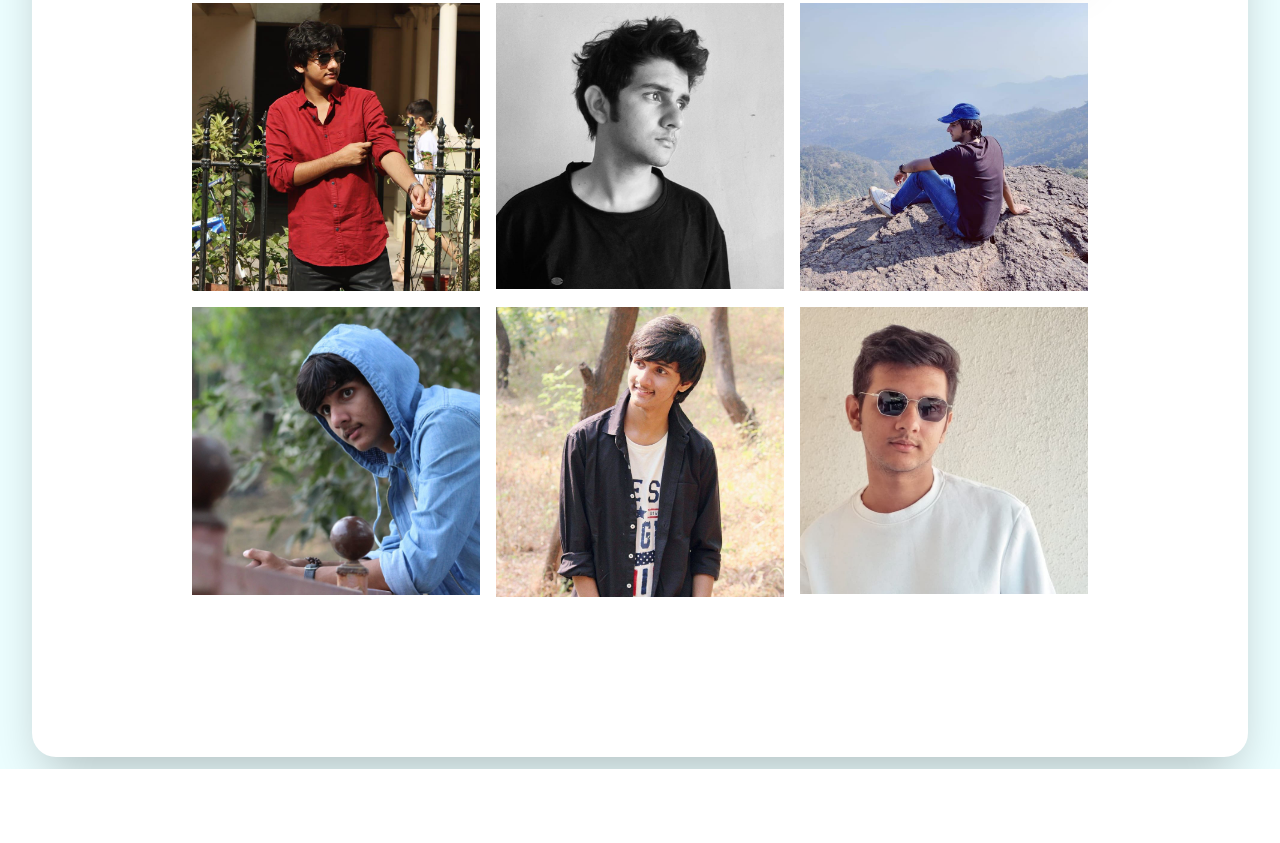
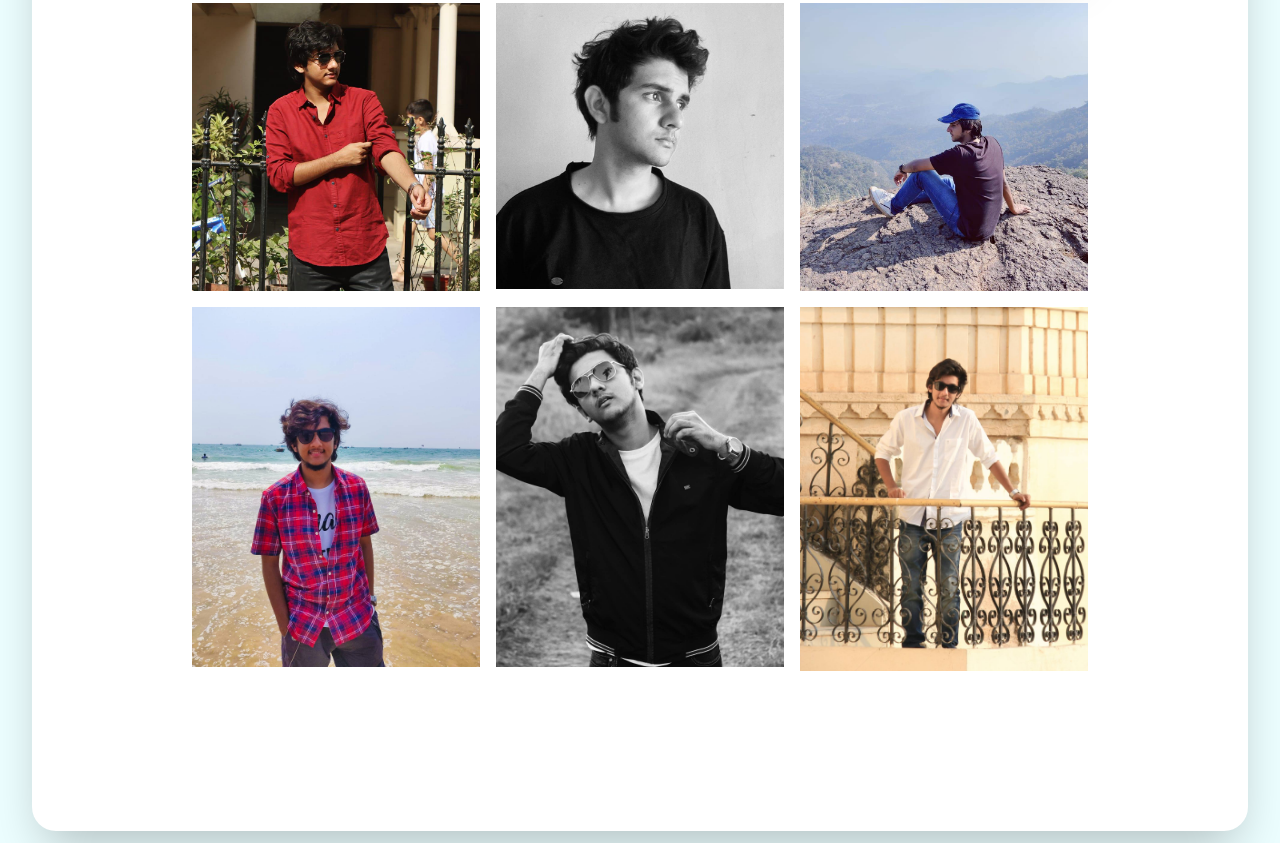
Before and after one commit to chavanuday/Image-Gallary-Tailwind, a plain HTML site: page index.html in a window 1280 px wide. Shown: the part 393-1236 px from the top of the page. Before the commit the page ends 1162 px from the top, so only its background shows below. Drawn offline with nearby package versions, Linux system fonts and the light colour scheme.

Commit message:
changed pic (black and white)

```diff
--- a/index.html
+++ b/index.html
@@ -132,7 +132,7 @@
             </div>
           </div>
           <div class="relative group">
-            <img src="images/fb15.jpg" alt="" class="w-72" />
+            <img src="images/fb17.jpg" alt="" class="w-72" />
             <div
               class="absolute bottom-0 left-0 right-0 p-2 px-4 text-white duration-500 bg-black opacity-0 group-hover:opacity-100 bg-opacity-40"
             >
@@ -148,7 +148,7 @@
             </div>
           </div>
           <div class="relative group">
-            <img src="images/fb13.jpg" alt="" class="w-72" />
+            <img src="images/fb16.jpg" alt="" class="w-72" />
             <div
               class="absolute bottom-0 left-0 right-0 p-2 px-4 text-white duration-500 bg-black opacity-0 group-hover:opacity-100 bg-opacity-40"
             >
@@ -164,7 +164,7 @@
             </div>
           </div>
           <div class="relative group">
-            <img src="images/fb11.jpg" alt="" class="w-72" />
+            <img src="images/fb19.jpg" alt="" class="w-72" />
             <div
               class="absolute bottom-0 left-0 right-0 p-2 px-4 text-white duration-500 bg-black opacity-0 group-hover:opacity-100 bg-opacity-40"
             >
```
Also changed, not shown: images/fb16.jpg (added), images/fb17.jpg (added), images/fb18.jpg (added), images/fb19.jpg (added).
